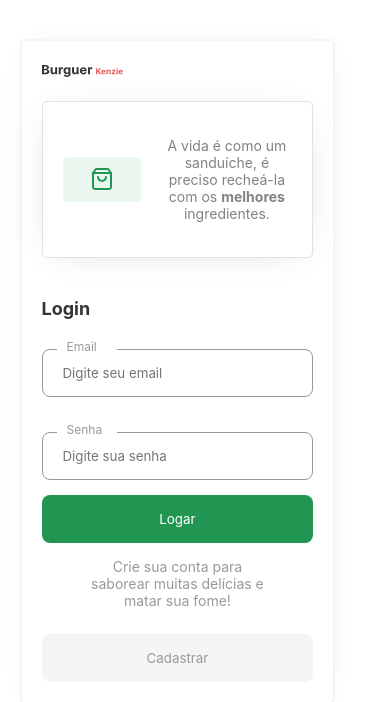
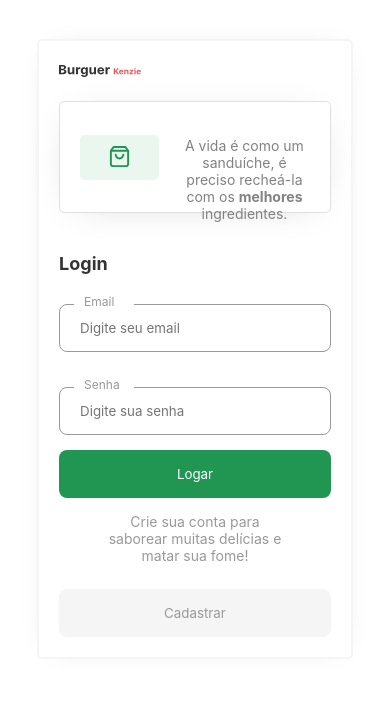
Before and after one commit to jessicadmonteiro/hamburgueria-2.0, a React (Create React App) app: page / in a window 390 px wide. Shown: the top 702 px of the page. Built offline with nearby package versions, Linux system fonts and the light colour scheme; no server answers.

Commit message:
fix: centralization of mobile forms and page loading

```diff
--- a/src/components/Form/styles.ts
+++ b/src/components/Form/styles.ts
@@ -23,18 +23,33 @@ export const ErrorForm = styled.span`
   color: #eb5757;
 
   margin-bottom: 10px;
-`
+`;
 
 export const LogoLogin = styled.div`
-  @media (max-width: 840px){
+  @media (max-width: 840px) {
     display: none;
   }
-
-`
+`;
 export const ContainerMobileLogin = styled.div`
 
   @media (max-width: 840px){
     display: columns;
+
+    span {
+      width: 50px;
+      img {
+      width: 30%;
+    }
+
+    }
+
+    p {
+      width: 80%;
+      height: 40px;
+
+      font-size: 12px;
+    }
+
   }
 
   @media (min-width: 841px){
@@ -51,4 +66,4 @@ export const ContainerMobileLogin = styled.div`
       font-size: 10px;
     }
   }
-`
+`;
--- a/src/components/Input/styles.ts
+++ b/src/components/Input/styles.ts
@@ -38,5 +38,4 @@ export const Fieldset = styled.fieldset`
     border: 2px solid #168821;
   }
 
-
 `;
--- a/src/components/contexts/LoginContex/LoginContex.tsx
+++ b/src/components/contexts/LoginContex/LoginContex.tsx
@@ -37,7 +37,6 @@ export const AuthLoginProvider = ({ children }: iLoginContextProps) => {
 
       setUser(response.data.user);
 
-
       navigate("/home");
 
     } catch (error) {
--- a/src/components/contexts/ProductsContext/ProductsContext.tsx
+++ b/src/components/contexts/ProductsContext/ProductsContext.tsx
@@ -37,6 +37,7 @@ interface iProductsContext {
   IncrementCount(productId: any): void;
   DecrementCount(productId: any): void;
   valueTotal: number;
+  loading: any;
 }
 
 export const ContexProducts = createContext({} as iProductsContext);
@@ -46,6 +47,7 @@ export const AuthProductsProvider = ({ children }: iProductsContextProps) => {
   const [search, setSearch] = useState("");
   const [cart, setCart] = useState<iCart[]>([] as iCart[]);
   const [modalOpen, setModalOpen] = useState(false);
+  const [loading, setLoading] = useState(true);
 
   const productsFilter = products.filter(
     (item) =>
@@ -57,6 +59,11 @@ export const AuthProductsProvider = ({ children }: iProductsContextProps) => {
     async function getProducts() {
       const token = window.localStorage.getItem("token");
 
+      if (!token) {
+        setLoading(false);
+        return;
+      }
+
       try {
         const response = await api.get("/products", {
           headers: {
@@ -67,6 +74,8 @@ export const AuthProductsProvider = ({ children }: iProductsContextProps) => {
 
       } catch (error) {
         console.error(error);
+      }finally {
+        setLoading(false);
       }
     }
     getProducts();
@@ -134,6 +143,7 @@ export const AuthProductsProvider = ({ children }: iProductsContextProps) => {
         RemoverAll,
         IncrementCount,
         DecrementCount,
+        loading,
       }}
     >
       {children}
--- a/src/pages/home/index.tsx
+++ b/src/pages/home/index.tsx
@@ -7,8 +7,12 @@ import { ContextLogin } from "../../components/contexts/LoginContex/LoginContex"
 import { Navigate} from "react-router-dom";
 
 function Home() {
-  const {user} = useContext(ContextLogin)
-  const { productsFilter, search, setSearch, addItemToCart} = useContext(ContexProducts);
+  const {user, } = useContext(ContextLogin)
+  const { productsFilter, search, setSearch, loading, addItemToCart} = useContext(ContexProducts);
+
+  if (loading) {
+    return <div>Carregando...</div>
+  }
 
   function removerSearch (setSearch: any) {
     setSearch("")
--- a/src/pages/styles.ts
+++ b/src/pages/styles.ts
@@ -53,6 +53,7 @@ export const ContainerForm = styled.div`
 
   @media (max-width: 840px) {
     width: 90%;
+    margin: auto;
   }
 `;
 
@@ -61,6 +62,7 @@ export const ContainerDiv = styled.div`
 
   @media (max-width: 840px) {
     width: 90%;
+    margin: auto;
   }
 
   @media (max-width: 374px) {
```
